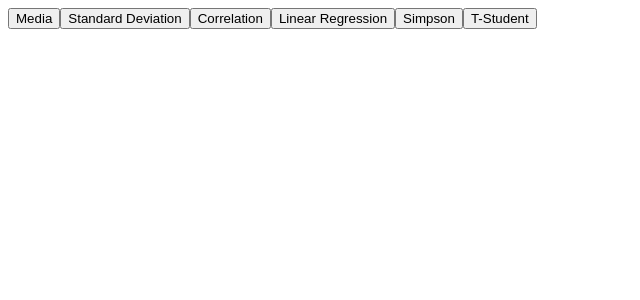
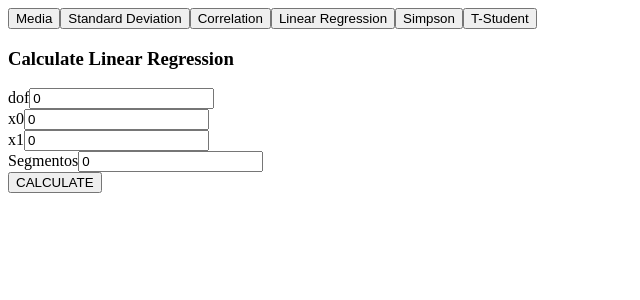
Before and after one commit to MiguelLaraB/testing-mat, an Angular app: page /tstudent in a window 1280 px wide. Before the commit this address led to /. Shown: the top 300 px of the page, without its empty margins (0-640 px from the left). Built offline with nearby package versions, Linux system fonts and the light colour scheme.

Commit message:
T student (#40)
* t student

* tstudent finished

```diff
--- a/src/app/app.component.ts
+++ b/src/app/app.component.ts
@@ -8,12 +8,13 @@ import { RouterLink } from '@angular/router';
 import { MediaComponent } from './media/media.component';
 import { StddevComponent } from './stddev/stddev.component';
 import { SimpsonComponent } from './simpson/simpson.component';
+import { TstudentComponent } from './t-student/t-student.component';
 
 @Component({
   selector: 'app-root',
   standalone: true,
   imports: [RouterLink, RouterOutlet,CommonModule, FormsModule, CorrelationComponent, LinearRegressionComponent
-    , MediaComponent, StddevComponent, SimpsonComponent],
+    , MediaComponent, StddevComponent, SimpsonComponent, TstudentComponent],
   templateUrl: './app.component.html',
   styleUrl: './app.component.css'
 })
--- a/src/app/app.routes.ts
+++ b/src/app/app.routes.ts
@@ -4,6 +4,7 @@ import { CorrelationComponent } from './correlation/correlation.component';
 import { LinearRegressionComponent } from './linear-regression/linear-regression.component';
 import { StddevComponent } from './stddev/stddev.component';
 import { SimpsonComponent } from './simpson/simpson.component';
+import { TstudentComponent } from './t-student/t-student.component';
 
 export const routes: Routes = [
     { path: 'media', component: MediaComponent },
@@ -11,4 +12,5 @@ export const routes: Routes = [
     { path: 'linear-regression', component: LinearRegressionComponent},
     { path: 'stddev', component: StddevComponent},
     { path: 'simpson', component: SimpsonComponent},
+    { path: 'tstudent', component: TstudentComponent},
 ];
--- a/src/app/classes/t-student.ts
+++ b/src/app/classes/t-student.ts
@@ -1,12 +1,11 @@
-export class Tstudent {
-    TDistribution(dof: number, limiteInferior: number, limiteSuperior: number, numSegmentos: number): number {
+export class TStudent {
+  tDistribution(dof: number, limiteInferior: number, limiteSuperior: number, numSegmentos: number): number {
     const anchoSegmento = (limiteSuperior - limiteInferior) / numSegmentos;
     const anchoAjustado = (limiteSuperior - limiteInferior) / (3 * numSegmentos);
     let result = 0;
 
     for (let segActual = 0; segActual <= numSegmentos; segActual++) {
       const x = limiteInferior + (segActual * anchoSegmento);
-
       const valorT =
         (this.gamma((dof + 1) / 2) /
           (Math.sqrt(dof * Math.PI) * this.gamma(dof / 2))) *
--- a/src/app/t-student/t-student.component.html
+++ b/src/app/t-student/t-student.component.html
@@ -1 +1,25 @@
-<p>t-student works!</p>
+<section class="container">
+    <h1>Calculate Linear Regression</h1>
+    <div id="imputs">
+        <div id="data">
+            <label for="arrayInput">dof</label>
+            <input id="arrayInput" [(ngModel)]="dof" type="number"/>
+        </div>
+        <div id="data">
+            <label for="arrayInput">x0</label>
+            <input id="arrayInput" [(ngModel)]="limiteInferior" type="number"/>
+        </div>
+        <div id="data">
+            <label for="arrayInput">x1</label>
+            <input id="arrayInput" [(ngModel)]="limiteSuperior" type="number"/>
+        </div>
+        <div id="data">
+            <label for="arrayInput">Segmentos</label>
+            <input id="arrayInput" [(ngModel)]="numSegmentos" type="number"/>
+        </div>
+    </div>
+    <button id="calculateTStudent" (click)="calculateTStudent(dof, limiteInferior, limiteSuperior, numSegmentos)">CALCULATE</button>
+    <div id="result">
+        <p *ngIf="result !== null">{{ result }}</p>
+    </div>
+</section>
--- a/src/app/t-student/t-student.component.ts
+++ b/src/app/t-student/t-student.component.ts
@@ -1,22 +1,33 @@
 import { Component } from '@angular/core';
-import { Tstudent } from '../classes/t-student';
+import { TStudent } from '../classes/t-student';
+import { CommonModule } from '@angular/common';
+import { FormsModule } from '@angular/forms';
 
 @Component({
-  selector: 'app-t-student',
+  selector: 'app-tstudent',
   standalone: true,
-  imports: [],
+  imports: [CommonModule, FormsModule],
   templateUrl: './t-student.component.html',
   styleUrl: './t-student.component.css',
 })
 export class TstudentComponent {
-  t: Tstudent
-  result: number = 0;
+  t: TStudent
+  dof = 0
+  limiteInferior = 0
+  limiteSuperior = 0
+  numSegmentos = 0
+  result: number | null = null
 
   constructor() {
-    this.t = new Tstudent();
+    this.t = new TStudent();
+  }
+
+  calculateTStudent(dof: number, limiteInferior: number, limiteSuperior: number, numSegmentos: number) {
+    this.result = this.getT(dof, limiteInferior, limiteSuperior, numSegmentos);
   }
 
   getT(dof: number, limiteInferior: number, limiteSuperior: number, numSegmentos: number) {
-    return this.result = this.t.TDistribution(dof, limiteInferior, limiteSuperior, numSegmentos);
+    this.result = this.t.tDistribution(dof, limiteInferior, limiteSuperior, numSegmentos);
+    return parseFloat(this.result.toFixed(5));
   }
 }
```
Also changed, not shown: 1 other file (tests, documents, lock files or other folders). Lines whose indentation alone changed are shown as unchanged.
